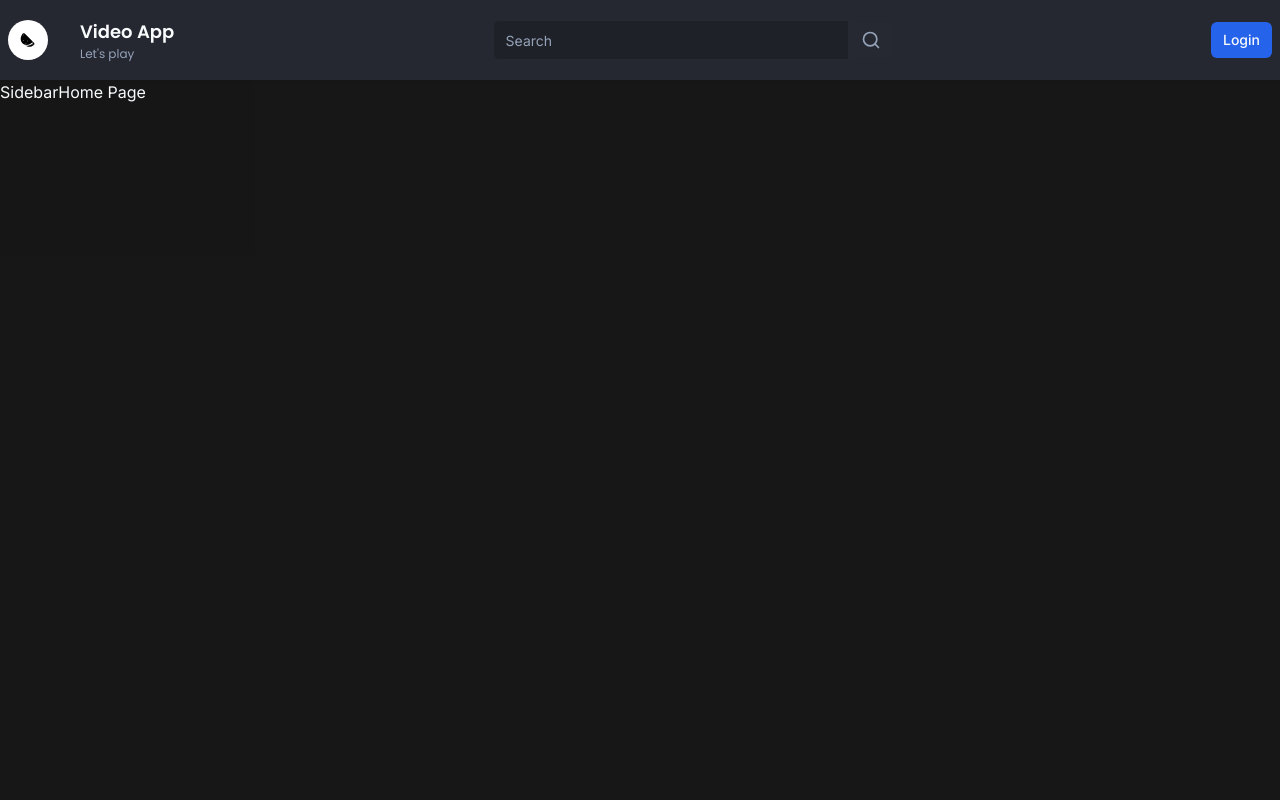
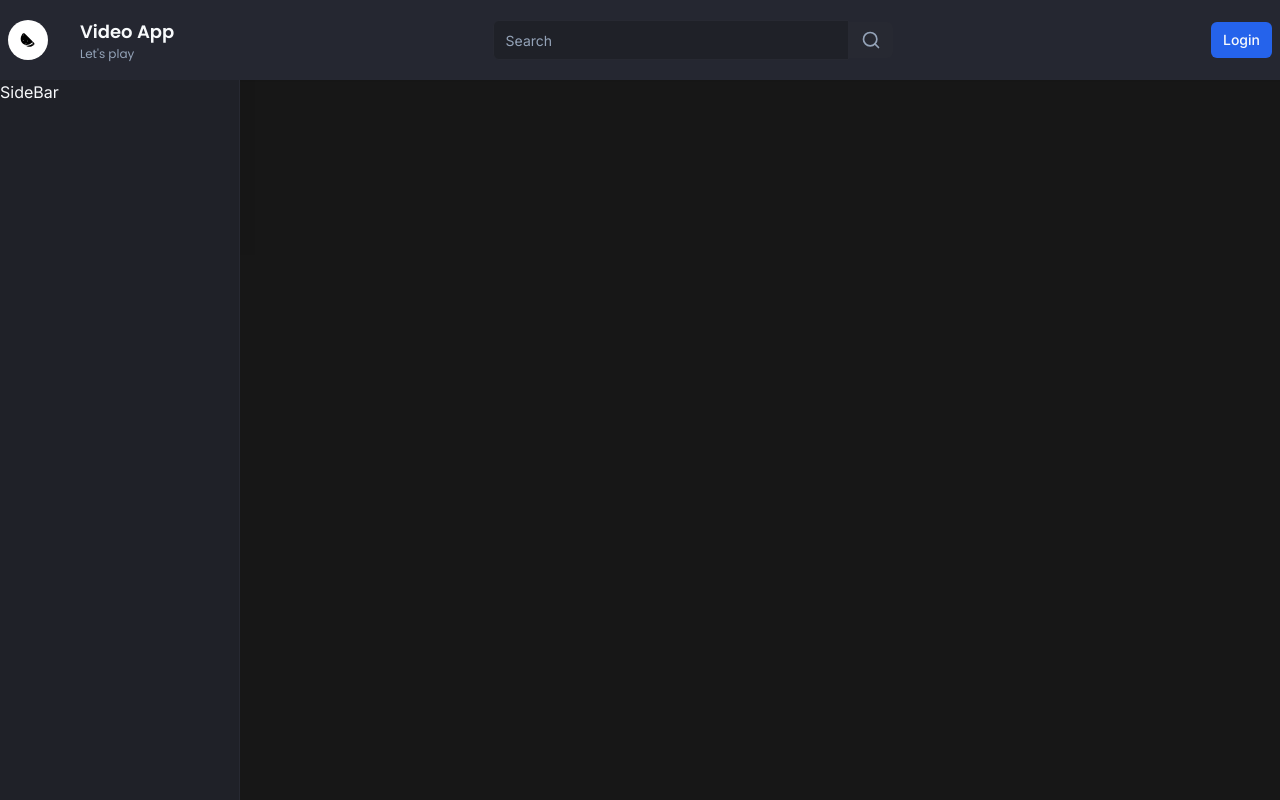
Before and after one commit to Omar-RM/my-livestream-app, a Next.js app: page / in a window 1280 px wide. Built offline with nearby package versions, Linux system fonts and the light colour scheme; no server answers.

Commit message:
sidebar functionallity using zustand library

```diff
--- a/app/(browse)/_components/sidebar/index.tsx
+++ b/app/(browse)/_components/sidebar/index.tsx
@@ -3,7 +3,7 @@ import { Wrapper } from "./wrapper";
 export const SideBar = () => {
   return (
     <>
-      <Wrapper>Sidebar</Wrapper>
+      <Wrapper>SideBar</Wrapper>
     </>
   );
 };
--- a/app/(browse)/_components/sidebar/wrapper.tsx
+++ b/app/(browse)/_components/sidebar/wrapper.tsx
@@ -2,5 +2,9 @@ interface WrapperProps {
   children: React.ReactNode;
 }
 export const Wrapper = ({ children }: WrapperProps) => {
-  return <aside>{children}</aside>;
+  return (
+    <aside className="fixed left-0 flex flex-col w-60 h-full bg-background border-r boder-[#2D2E35] z-50">
+      {children}
+    </aside>
+  );
 };
--- a/package.json
+++ b/package.json
@@ -24,7 +24,8 @@
     "styled-components": "^6.1.11",
     "svix": "^1.24.0",
     "tailwind-merge": "^2.3.0",
-    "tailwindcss-animate": "^1.0.7"
+    "tailwindcss-animate": "^1.0.7",
+    "zustand": "^4.5.2"
   },
   "devDependencies": {
     "@types/node": "^20",
```
Also changed, not shown: store/use-sidebar.ts (added, +13 -0 lines), 1 other file (tests, documents, lock files or other folders).
